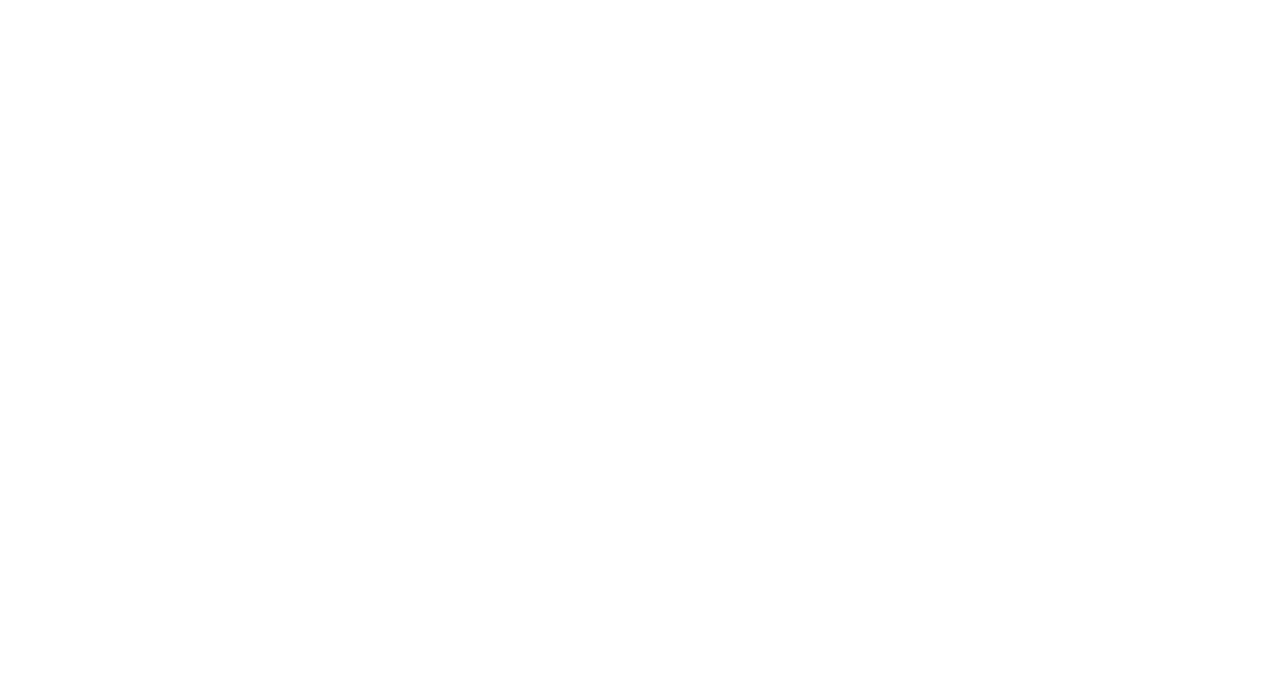
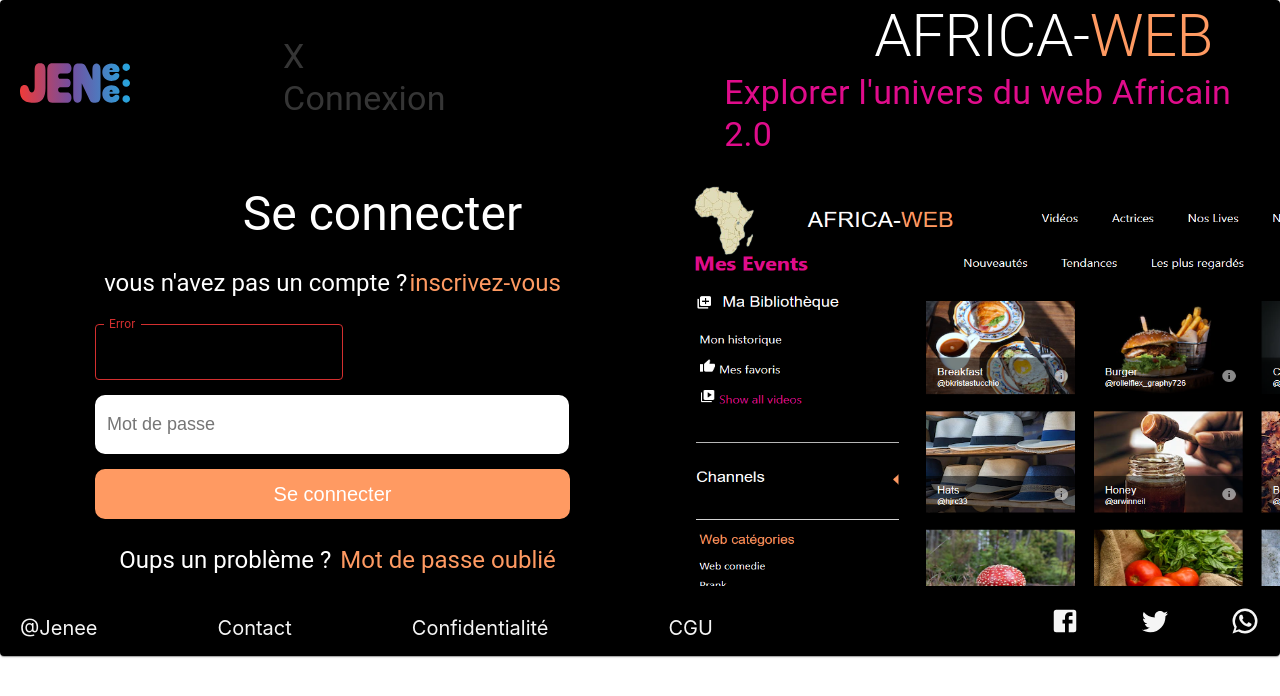
Before and after one commit to kuetcheal/MonApplicationWeb, a React (Create React App) app: page /errorPassword in a window 1280 px wide. Before the commit this address had no page. Shown: the top 696 px of the page. Built offline with nearby package versions, Linux system fonts and the light colour scheme.

Commit message:
connexion au backen en NodeJS

```diff
--- a/package.json
+++ b/package.json
@@ -10,7 +10,7 @@
     "@testing-library/jest-dom": "^5.16.5",
     "@testing-library/react": "^13.4.0",
     "@testing-library/user-event": "^13.5.0",
-    "axios": "^1.6.2",
+    "axios": "^1.6.3",
     "bootstrap": "^5.3.2",
     "react": "^18.2.0",
     "react-bootstrap": "^2.9.1",
--- a/src/App.js
+++ b/src/App.js
@@ -1,6 +1,7 @@
 import React from "react";
 import { BrowserRouter as Router, Route, Routes } from "react-router-dom";
 import Connexion from "./components/Authentification/connexion";
+import ErrorPassword from "./components/Authentification/errorPassword";
 import Popup1 from "./components/Authentification/popup1";
 import Inscription from "./components/Authentification/inscription";
 import ForgetPassword from "./components/Authentification/forgetPassword";
@@ -21,6 +22,7 @@
       <Route path="/videos1" element={<Videos1/>} />
       <Route path="/popup1" element={<Popup1/>} />
       <Route path="/fluxod" element={<Fluxod/>} />
+      <Route path="/errorPassword" element={<ErrorPassword/>} />
       </Routes>
     </Router>
   );
--- /dev/null
+++ b/src/components/Authentification/errorPassword.jsx
@@ -0,0 +1,245 @@
+import React from "react";
+import { Typography, Card } from "@mui/material";
+import "./connexion.css";
+import TextField from "@mui/material/TextField";
+// import Navbar from './Navbar'
+// import { useNavigate } from "react-router-dom";
+// import axios from "axios";
+// import Swal from "sweetalert2";
+import { Link } from "react-router-dom";
+import FacebookIcon from "@mui/icons-material/Facebook";
+import TwitterIcon from "@mui/icons-material/Twitter";
+import WhatsAppIcon from "@mui/icons-material/WhatsApp";
+
+const styles = {
+  card: {
+    backgroundColor: "black",
+    height: "656px",
+    width: "100%",
+    // backgroundImage: `url('https://c.wallhere.com/photos/45/4f/1920x1080_px_artwork_Colorful_digital_art_Lights-569988.jpg!d')`,
+    // backgroundSize: "cover",
+    // backgroundPosition: "center",
+  },
+};
+
+const Connexion = () => {
+  // const navigate = useNavigate();
+  // const [passe, setPasse] = useState("");
+  // const [email, setEmail] = useState("");
+  // const [admins, setAdmins] = useState([]);
+  // useEffect(() => {
+  //   seConnecter();
+  // }, []);
+
+  //   const seConnecter =async()=> {
+  //     await axios.get(`http://localhost:8000/api/listeAdmin`).then(({data})=>{
+  //             setAdmins(data)
+  //         })
+  //         if(admins.lenght>0){
+  //             admins.map((valeur, key) => {
+  //                 if((valeur.nomAdmin==`${email}` && valeur.motPasse==`${passe}`) || (valeur.email==`${email}` && valeur.motPasse==`${passe}`) ){
+  //                     navigate("/navbar");
+  //                 }
+
+  //             });
+  //             Swal.fire({
+  //                 icon:"error",
+  //                 text:"Erreur de connexion"
+  //               })
+  //         }else{
+  //             Swal.fire({
+  //                 icon:"error",
+  //                 text:"aucun admin dans la base de données"
+  //               })
+  //         }
+  // }
+
+  // const seConnecter = async () => {
+  //   try {
+  //     const response = await axios.get(`http://localhost:8000/api/listeAdmin`);
+  //     setAdmins(response.data);
+  //     if (response.data.length > 0) {
+  //       const isAdmin = admins.some(
+  //         (valeur) =>
+  //           (valeur.nomAdmin === email || valeur.email === email) &&
+  //           valeur.motPasse === passe
+  //       );
+
+  //       if (isAdmin) {
+  //         navigate("/navbar");
+  //       } else {
+  //         Swal.fire({
+  //           icon: "error",
+  //           text: "Erreur de connexion",
+  //         });
+  //       }
+  //     } else {
+  //       Swal.fire({
+  //         icon: "error",
+  //         text: "Aucun admin dans la base de données",
+  //       });
+  //     }
+  //   } catch (error) {
+  //     console.error("Erreur lors de la connexion :", error);
+  //     Swal.fire({
+  //       icon: "error",
+  //       text: "Une erreur s'est produite lors de la connexion",
+  //     });
+  //   }
+  // };
+
+  return (
+    <Card style={styles.card}>
+      <div className="header">
+        <div className="logo">
+          <img
+            src={process.env.PUBLIC_URL + "/jenee-logo.svg"}
+            alt="Mon image"
+            style={{ height: "110px", width: "110px" }}
+          />
+        </div>
+        <div className="connection">
+          <Typography variant="h4" component="h1">
+            {" "}
+            X Connexion
+          </Typography>
+        </div>
+        <div className="annonce">
+          <div className="tittle" style={{ color: "white" }}>
+            <Typography variant="h2" component="h1">
+              {" "}
+              AFRICA-<span>WEB</span>{" "}
+            </Typography>
+          </div>
+          <div className="slogan">
+            <Typography variant="h4" component="h1">
+              Explorer l'univers du web Africain 2.0
+            </Typography>
+          </div>
+        </div>
+      </div>
+
+      <div className="main">
+        <div className="boxe">
+          {" "}
+          <div className="slogane">
+            <Typography variant="h3" component="h1" style={{ color: "white" }}>
+              Se connecter
+            </Typography>
+          </div>
+          <div className="inscription">
+            <Typography variant="h5" component="h1" style={{ color: "white" }}>
+              vous n'avez pas un compte ?
+              <Link className="suppression__link" to="/inscription">
+                <span>inscrivez-vous</span>{" "}
+              </Link>
+            </Typography>
+          </div>
+          <div className="formulaire">
+            <form>
+              {/* <form
+              onSubmit={(e) => {
+                e.preventDefault();
+                seConnecter();
+              }}
+            > */}
+              <div className="input-containere">
+                <TextField
+                  error
+                  id="outlined-error"
+                  label="Error"
+                  defaultValue="Hello World"
+                />
+              </div>
+              <div className="input-containere" style={{ marginTop: "15px" }}>
+                <input
+                  className="edit-input4"
+                  placeholder="Mot de passe"
+                  type="password"
+                />
+              </div>
+
+              <div className="connexion" style={{ marginTop: "15px" }}>
+                <div className="connecter">
+                  <Link to="/navbar">
+                    <button type="submit" className="connecter-button">
+                      {" "}
+                      Se connecter{" "}
+                    </button>
+                  </Link>
+                </div>{" "}
+              </div>
+            </form>
+          </div>
+          <div className="inscription" style={{ marginLeft: "10px" }}>
+            <Typography variant="h5" component="h1" style={{ color: "white" }}>
+              Oups un problème ?
+              <Link
+                to="/forgetPassword"
+                className="suppression__link"
+                style={{ marginLeft: "9px" }}
+              >
+                <span>Mot de passe oublié</span>{" "}
+              </Link>
+            </Typography>
+          </div>
+        </div>
+        <div className="sites">
+          <img src={process.env.PUBLIC_URL + "/site.PNG"} alt="Mon image" />
+        </div>
+      </div>
+      <div className="confidentialites">
+        <div className="class">
+          <Link to="/#">@Jenee</Link>
+          <Link to="/#">Contact</Link>
+          <Link to="/#">Confidentialité</Link>
+          <Link to="/#">CGU</Link>
+        </div>
+        <div className="outil">
+          <Link to="/#">
+            <FacebookIcon />
+          </Link>
+          <Link to="/#">
+            <TwitterIcon />
+          </Link>
+          <Link to="/#">
+            <WhatsAppIcon />
+          </Link>
+        </div>
+      </div>
+    </Card>
+  );
+};
+
+export default Connexion;
+
+{
+  /* <div className="input-containere">
+<input
+  className="edit-input4"
+  placeholder="username ou email"
+  type="text"
+  value={email}
+  onChange={(e) => setEmail(e.target.value)}
+/>
+</div>
+<div className="input-containere" style={{ marginTop: "15px" }}>
+<input
+  className="edit-input4"
+  placeholder="Mot de passe"
+  type="password"
+  value={passe}
+  onChange={(e) => setPasse(e.target.value)}
+/>
+</div> */
+}
+
+{
+  /* <div className="input-containere">
+<input
+  className="edit-input4"
+  placeholder="username ou email"
+  type="text"
+  value={email}
+/> */
+}
```
Also changed, not shown: src/components/Authentification/inscription.jsx (+112 -20 lines), 1 other file (tests, documents, lock files or other folders).
